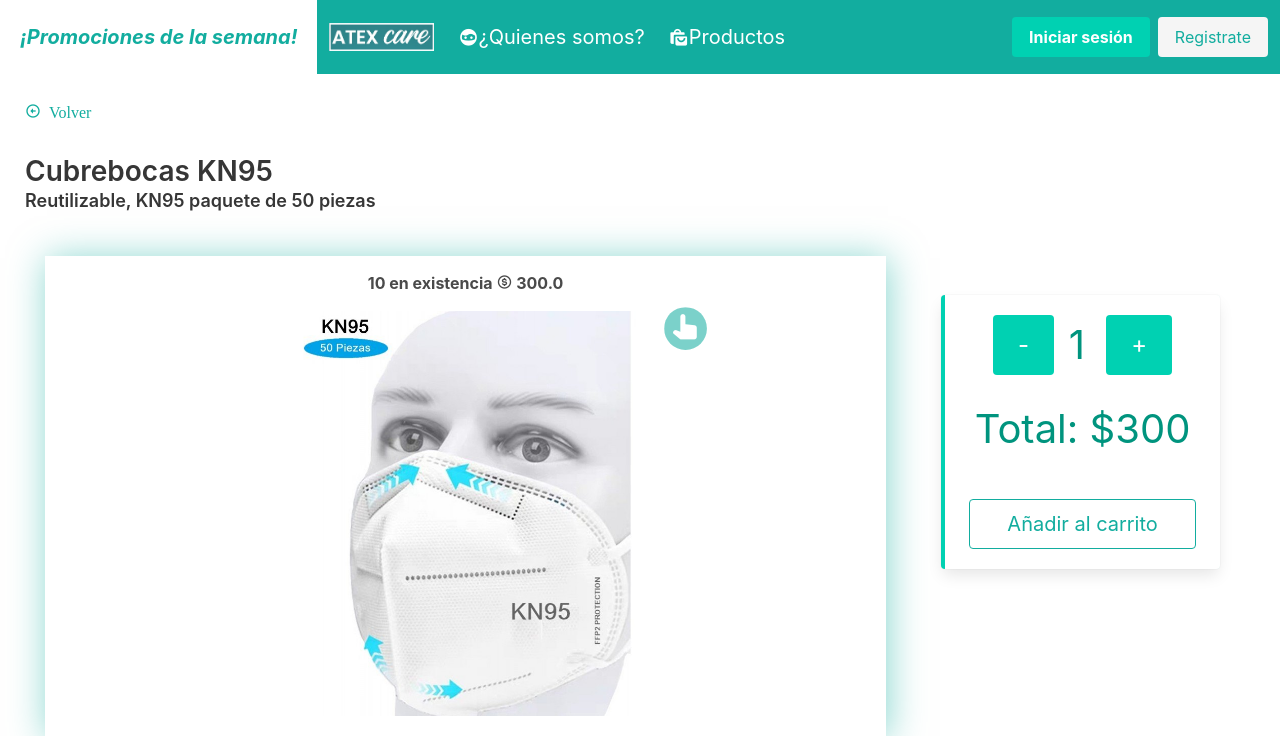
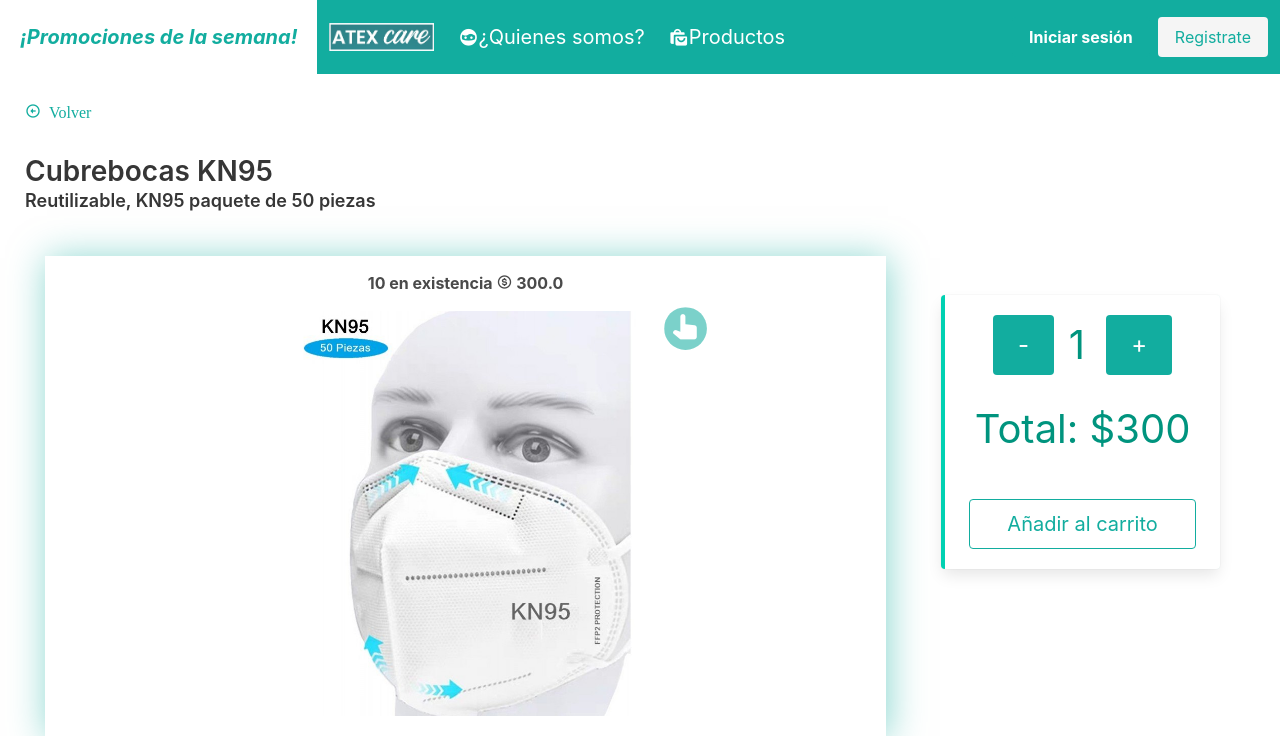
Before and after one commit to JDBanda/AtexCare-Store, a Django app: page /productos/1 in a window 1280 px wide. Shown: the top 736 px of the page. Run offline with Django 3.2, Linux system fonts and the light colour scheme; data comes from the database, SQL or seed files in the repository; both versions use the stored data as it was after the commit; some libraries are stand-ins or nearby versions.

Commit message:
Corrigiendo colores de enlaces y botones

```diff
--- a/atexcare/demo/static/demo/styles.css
+++ b/atexcare/demo/static/demo/styles.css
@@ -14,7 +14,7 @@ html, body {
 /*Colors*/
 :root{
     --color-primary: #12ad9f;
-    --color-primary-reduced: rgb(18, 173, 159,0.5);
+    --color-primary-reduced: rgba(33, 119, 112, 0.9);
     --color-secondary: rgba(255, 255, 255, 0.5);
     --color-black: #000000;
     --color-white: #FFFFFF;
@@ -348,8 +361,12 @@ button{
     padding-top: 50px;
 }
 
-a{
+a, a:link, a:visited{
     color: var(--color-primary);
+}
+
+a:active, a:hover{
+    color: var(--color-primary-reduced);
 }
 
 .footer__col{
--- a/atexcare/demo/templates/demo/menu_quienes.html
+++ b/atexcare/demo/templates/demo/menu_quienes.html
@@ -6,7 +6,7 @@
         <!--Menu modo mobile-->
         <div class="container__slogan">
             <!-- La oferta o algo que se necesite promocionar inmediatamente -->
-            <p class="is-primary">¡Promociones de la semana!</p>
+            <p class="is-info">¡Promociones de la semana!</p>
         </div>
         <div class="navbar-brand">
             <a class="navbar-item" href="{% url 'index' %}">
@@ -46,12 +46,12 @@
             <div class="navbar-end">
                 <div class="navbar-item">
                     {% if user.is_authenticated %}
-                    <a id="sesion" class="button is-primary" href="{% url 'logout' %}">
+                    <a id="sesion" class="button is-info" href="{% url 'logout' %}">
                         <strong><i class='bx bxs-door-open'></i> Cerrar sesión</strong>
                     </a>
                     {% else %}
                     <div class="buttons">
-                        <a id="sesion" class="button is-primary" href="{% url 'login' %}">
+                        <a id="sesion" class="button is-info" href="{% url 'login' %}">
                             <strong>Iniciar sesión</strong>
                         </a>
                         <a id="registro" class="button is-light" href="{% url 'registro' %}">
--- a/atexcare/demo/templates/demo/product.html
+++ b/atexcare/demo/templates/demo/product.html
@@ -34,7 +34,7 @@
                     <div class="message-body box">
                         <div class="botones">
                             <span>
-                                <button id="menos" class="button is-primary price">
+                                <button id="menos" class="button is-info price">
                                     -
                                 </button>
                             </span>
@@ -42,7 +42,7 @@
                                 1
                             </span>
                             <span>
-                                <button id="mas" class="button is-primary price">
+                                <button id="mas" class="button is-info price">
                                     +
                                 </button>
                             </span>
```
Also changed, not shown: other parts of atexcare/demo/static/demo/styles.css (+23 -10 lines), atexcare/db.sqlite3.
